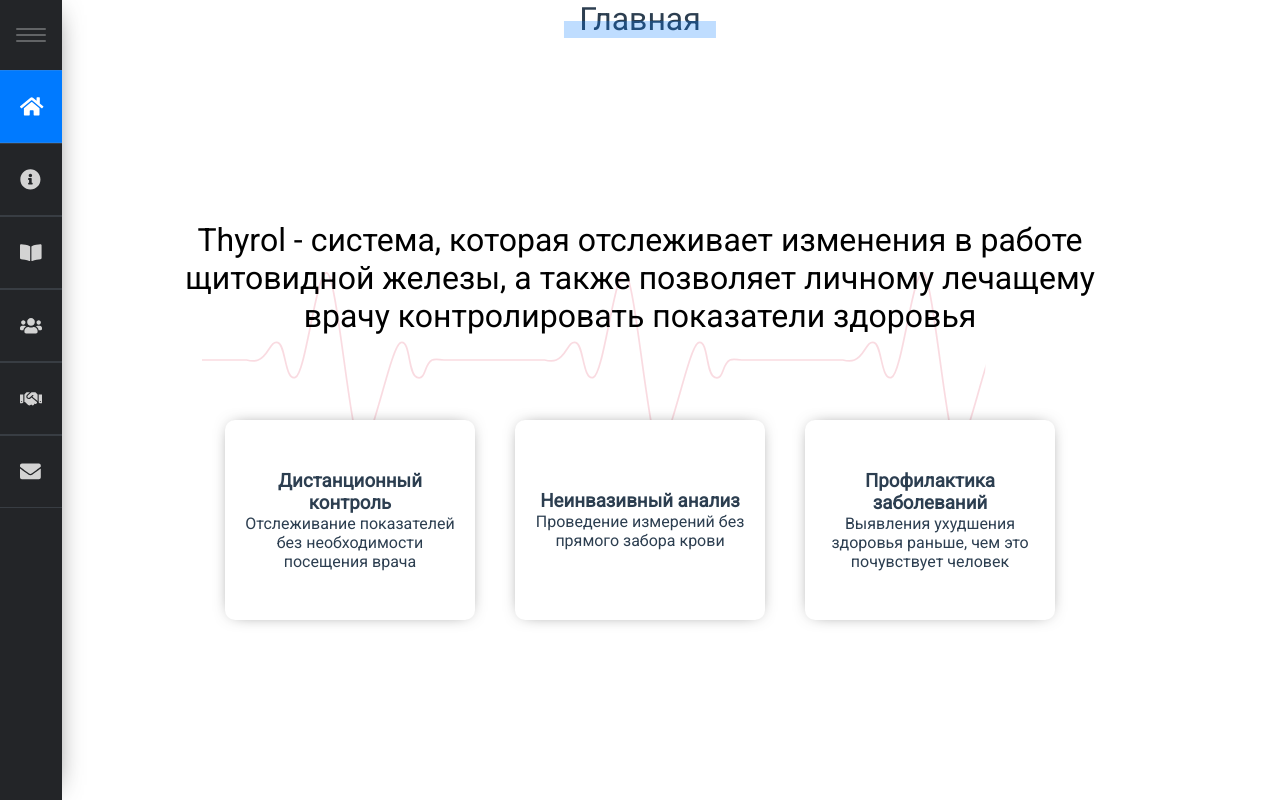
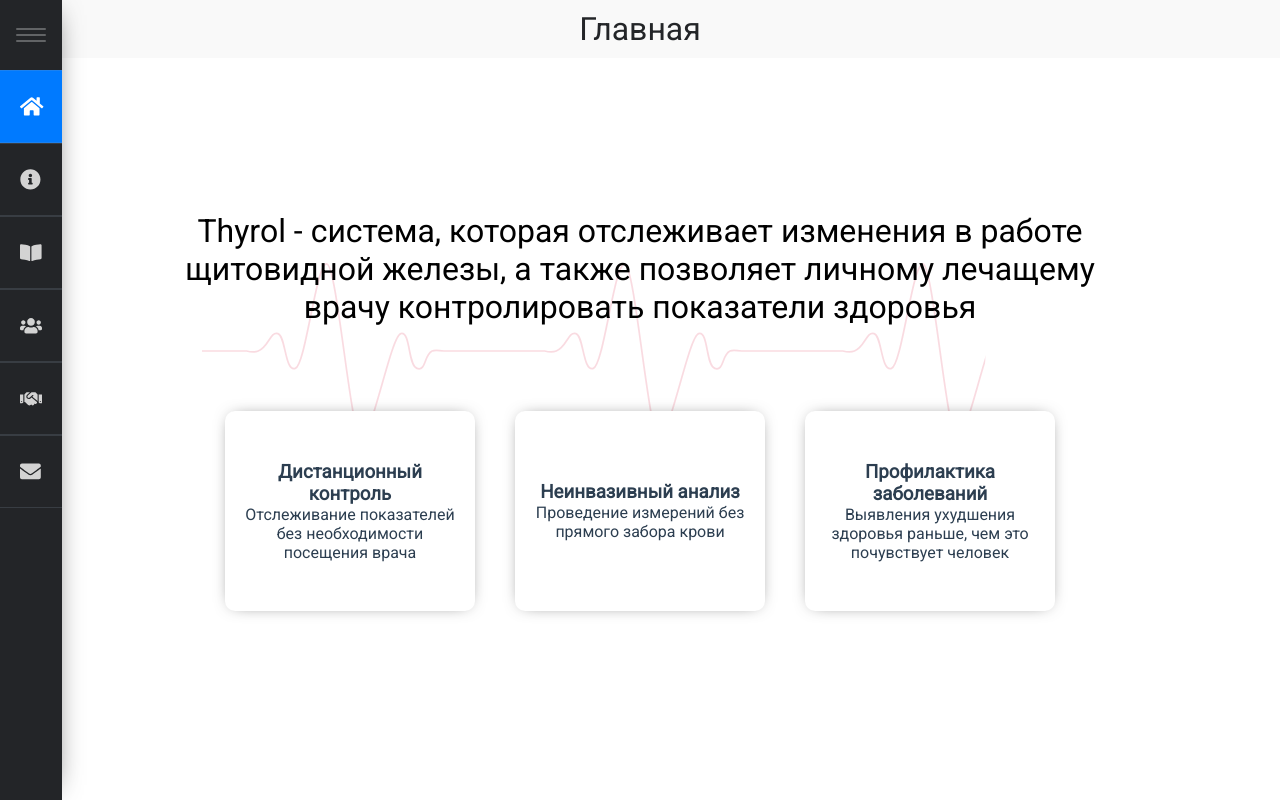
Before and after one commit to meltmestnt/vuetest1, a Vue app: page / in a window 1280 px wide. Built offline with nearby package versions, Linux system fonts and the light colour scheme.

Commit message:
Add files via upload

```diff
--- a/src/App.vue
+++ b/src/App.vue
@@ -15,6 +15,7 @@
 </script>
 
 <style>
+
 #app {
   font-family: 'Roboto', sans-serif;
   text-align: center;
@@ -26,38 +27,45 @@
 .main {
   background-color: rgba(255, 255, 255, 0.5);
   width: 100vw;
-  height: 100vh;
   display: flex;
   flex-direction: row;
   position: relative;
 }
 .main__container {
   width: 100vw;
-  height: 100vh;
 }
 .main__container h1,h2 {
     font-weight: 300;
   margin: 10px;
   font-size: 2rem;
   position: relative;
-  display: inline;
   z-index: 99;
 }
-.main__container h1::after {
+.main__container h1 {
+    display: block;
+  width: 100%;
+  padding: 10px;
+  font-weight: 100;
+  margin: 0;
+  color: #232528;
+  background-color: rgba(211, 211, 211,0.15);
+}
+/* .main__container h1::after {
   content: '';
   width: 125%;
   height: 45%;
   background-color: #007aff;
-  opacity: 0.25;
+  opacity: 0.4;
   z-index: 1;
   position: absolute;
   top: 55%;
   left: 50%;
   transform: translateX(-50%)
-}
+} */
 section {
   width: 100%;
-  min-height: 100%;
+  height: calc(100vh - 2rem - 26px);
+  max-height: 95vh;
   display: flex;
   align-items: center;
   justify-content: center;
@@ -66,7 +74,6 @@
   margin-left: 62px;
   padding: 10px;
   width: 75%;
-  height: 100%;
   margin: 0 auto;
   display: flex;
   flex-direction: column;
```
